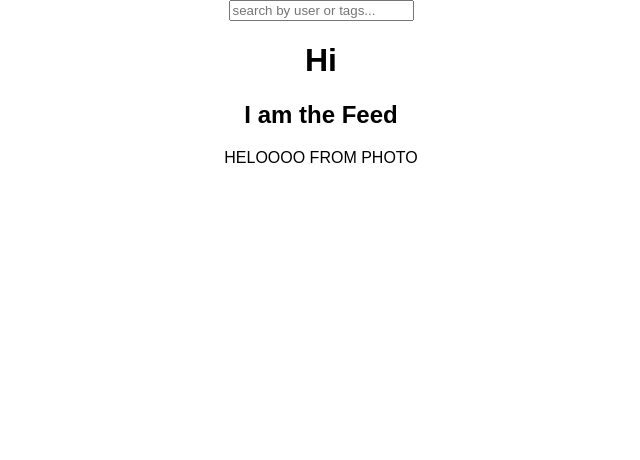
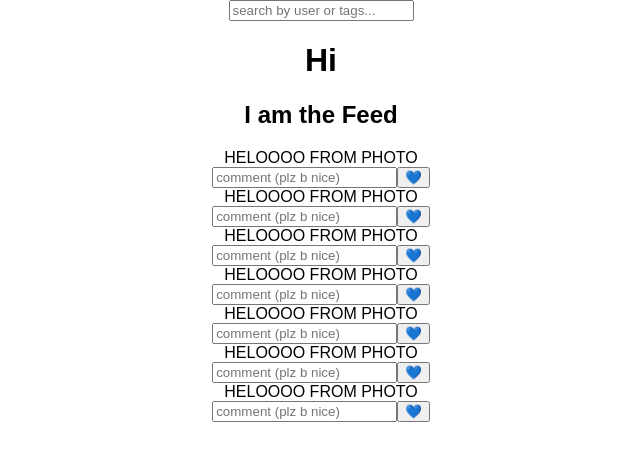
Before and after one commit to SamCatherman/react-ig-demo, a React (Create React App) app in the folder react-ig-demo/: page / in a window 1280 px wide. Shown: the top 460 px of the page, without its empty margins (319-959 px from the left). Built offline with nearby package versions, Linux system fonts and the light colour scheme.

Commit message:
components complete

```diff
--- /dev/null
+++ b/react-ig-demo/src/components/CommentBox.js
@@ -0,0 +1,7 @@
+import React from "react";
+
+const CommentBox = () => {
+  return <input type="text" placeholder="comment (plz b nice)" />;
+};
+
+export default CommentBox;
--- a/react-ig-demo/src/components/Feed.js
+++ b/react-ig-demo/src/components/Feed.js
@@ -6,6 +6,12 @@ const Feed = () => {
     <div>
       <h2>I am the Feed</h2>
       <Photo />
+      <Photo />
+      <Photo />
+      <Photo />
+      <Photo />
+      <Photo />
+      <Photo />
     </div>
   );
 };
--- /dev/null
+++ b/react-ig-demo/src/components/FeedbackSubmit.js
@@ -0,0 +1,14 @@
+import React from "react";
+import CommentBox from "./CommentBox";
+import LikeButton from "./LikeButton";
+
+const FeedbackSubmit = () => {
+  return (
+    <div>
+      <CommentBox />
+      <LikeButton />
+    </div>
+  );
+};
+
+export default FeedbackSubmit;
--- /dev/null
+++ b/react-ig-demo/src/components/LikeButton.js
@@ -0,0 +1,6 @@
+import React from "react";
+
+const LikeButton = () => {
+  return <button>💙</button>;
+};
+export default LikeButton;
--- a/react-ig-demo/src/components/Photo.js
+++ b/react-ig-demo/src/components/Photo.js
@@ -1,4 +1,5 @@
 import React, { Component } from "react";
+import FeedbackSubmit from "./FeedbackSubmit";
 
 class Photo extends Component {
   constructor() {
@@ -9,7 +10,12 @@ class Photo extends Component {
   }
 
   render() {
-    return <div>{this.state.msg}</div>;
+    return (
+      <div>
+        {this.state.msg}
+        <FeedbackSubmit />
+      </div>
+    );
   }
 }
 
```
